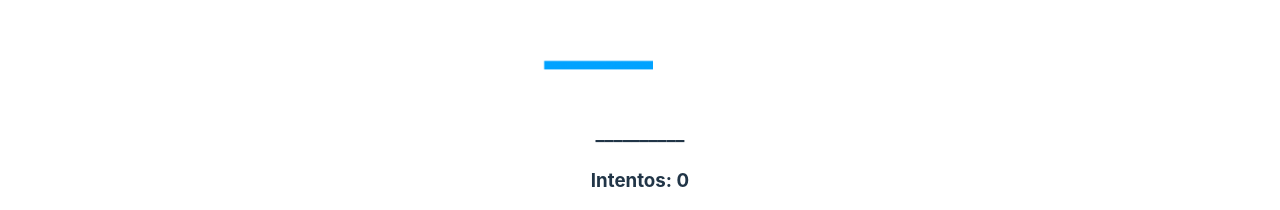
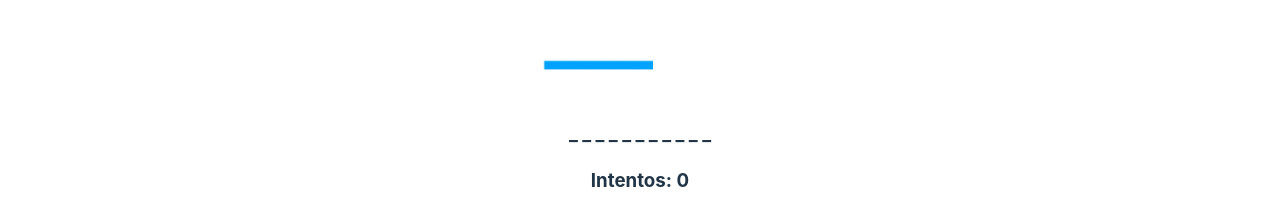
Before and after one commit to BenjaCode/JuegoAhorcado, a React (Vite) app: page / in a window 1280 px wide. Shown: the part 363-573 px from the top of the page. Built offline with nearby package versions, Linux system fonts and the light colour scheme.

Commit message:
Generacion de guiones

```diff
--- a/src/App.tsx
+++ b/src/App.tsx
@@ -4,6 +4,9 @@ import { ImagenesAhoracado } from './components/ImagenesAhorcado';
 import {letters} from './helpers/letters';
 
 function App() {
+
+  const [word] = useState('COMPUTADORA');
+  const [hiddenWord] = useState('_ '.repeat(word.length));
 
   const [attempts, setAttempts] = useState(0);
 
@@ -18,7 +21,7 @@ function App() {
       <ImagenesAhoracado imageNumber={attempts}/>
 
       {/* Palabra Oculta */}
-      <h3>__________</h3>
+      <h3>{hiddenWord}</h3>
 
       {/* Contador de Intentos */}
       <h3>Intentos: {attempts}</h3>
```
